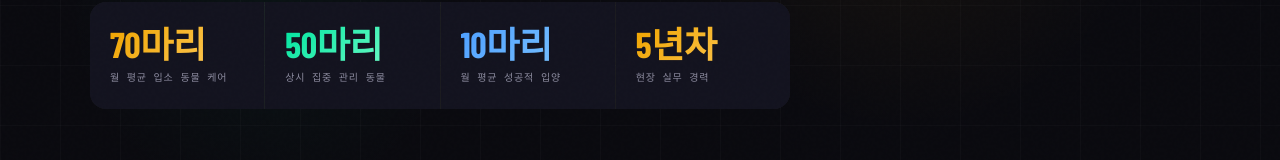
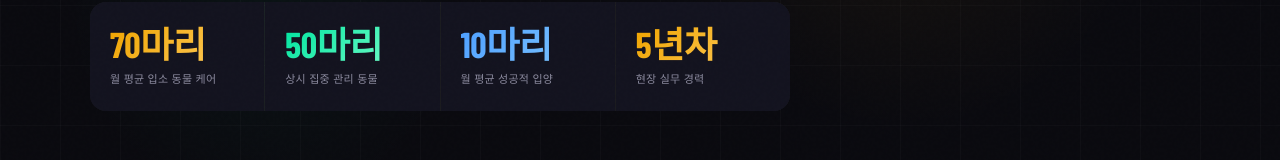
Before and after one commit to vhm7895-star/-, a Next.js app: page / in a window 1280 px wide. Shown: the part 535-695 px from the top of the page. Built offline with nearby package versions, Linux system fonts and the light colour scheme; a web font is replaced by a local one.

Commit message:
fix: 영문 모노스페이스 폰트로 인해 한글이 깨지는 현상 수정

```diff
--- a/components/Hero.tsx
+++ b/components/Hero.tsx
@@ -104,7 +104,7 @@ export default function Hero() {
               }}>
                 <Counter target={stat.value} suffix={stat.suffix} duration={1600 + i * 200} />
               </div>
-              <div style={{ fontFamily: 'var(--font-mono)', fontSize: 10, letterSpacing: '0.08em', color: 'var(--text-secondary)', textTransform: 'uppercase', marginTop: 8 }}>{stat.label}</div>
+              <div style={{ fontFamily: 'var(--font-ko)', fontSize: 11, letterSpacing: '0.02em', color: 'var(--text-secondary)', marginTop: 8, wordBreak: 'keep-all' }}>{stat.label}</div>
             </div>
           ))}
         </div>
```
